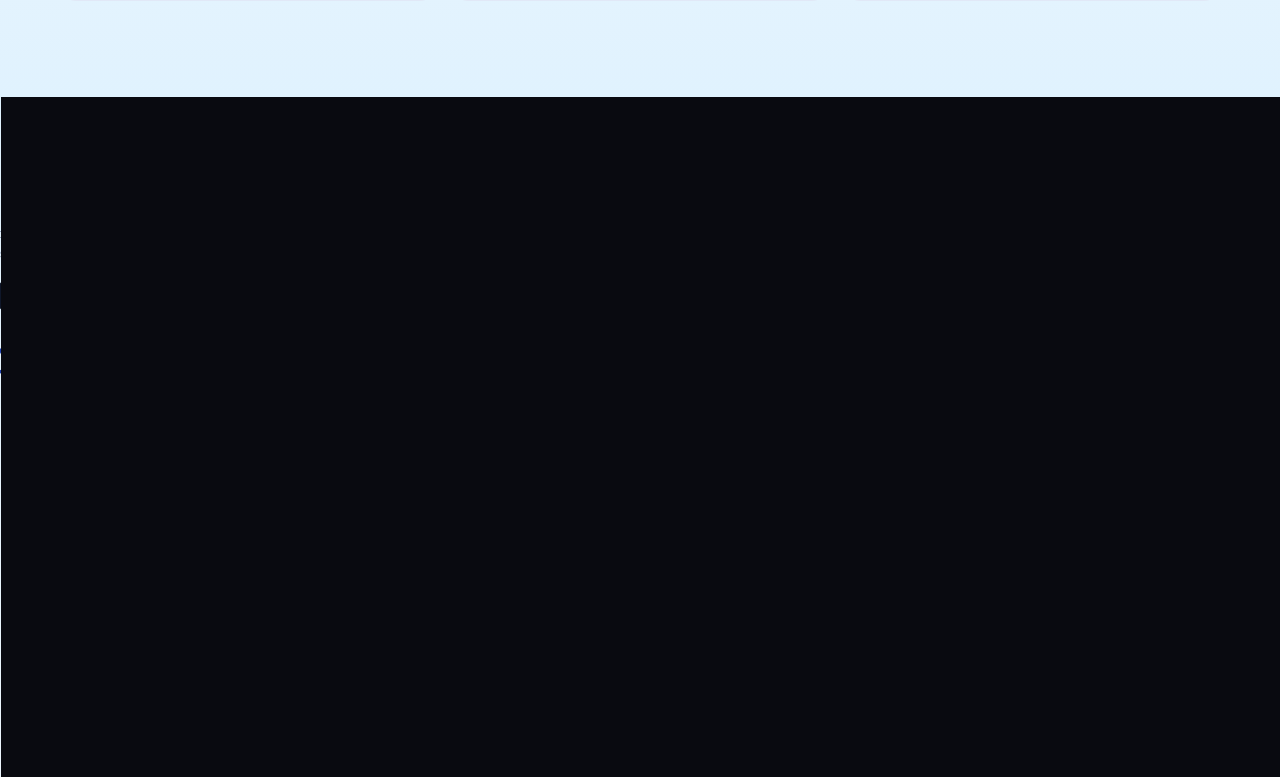
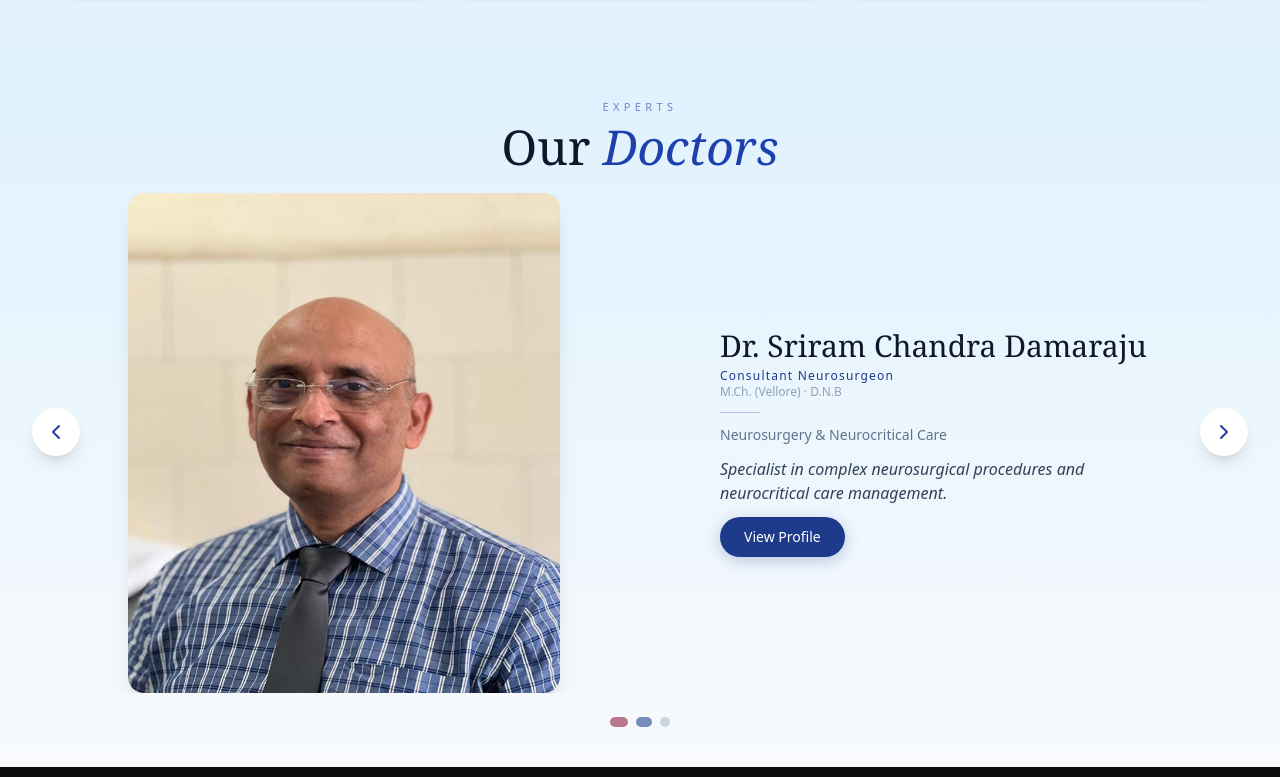
Before and after one commit to Rudr-Praneeth/FREELANCE-DR.PAMELA, a React (Vite) app: page / in a window 1280 px wide. Shown: the part 2003-2780 px from the top of the page. Built offline with nearby package versions, Linux system fonts and the light colour scheme.

Commit message:
UPDATES (#5)

```diff
--- a/src/App.jsx
+++ b/src/App.jsx
@@ -3,15 +3,19 @@ import MainLayout from "./layouts/MainLayout";
 import Home from "./pages/Home";
 import WasteManagement from "./pages/WasteManagement";
 import About from "./pages/About"
+import Contact from "./pages/Contact"
+import ScrollToTop from "./utils/ScrollToTop";
 
 const App = () => {
   return (
     <BrowserRouter>
+        <ScrollToTop />
       <Routes>
         <Route element={<MainLayout />}>
           <Route path="/" element={<Home />} />
           <Route path="/biomedical-waste" element={<WasteManagement />} />
           <Route path="/about" element={<About />} />
+          <Route path="/contact" element={<Contact />} />
         </Route>
       </Routes>
     </BrowserRouter>
--- a/src/components/Doctors.jsx
+++ b/src/components/Doctors.jsx
@@ -1,62 +1,92 @@
 import { useRef, useEffect, useState } from "react";
 import gsap from "gsap";
-import { ScrollTrigger } from "gsap/ScrollTrigger";
-
-gsap.registerPlugin(ScrollTrigger);
+import { FiChevronLeft, FiChevronRight } from "react-icons/fi";
 
 export default function TestimonialSlider({ data }) {
-  const sectionRef = useRef(null);
-  const sliderRef = useRef(null);
+  const trackRef = useRef(null);
   const modalRef = useRef(null);
   const overlayRef = useRef(null);
   const modalContentRef = useRef(null);
+  const autoRef = useRef(null);
+  const animating = useRef(false);
+
+  const startX = useRef(0);
+  const endX = useRef(0);
 
   const [activeDoctor, setActiveDoctor] = useState(null);
-  const [currentIndex, setCurrentIndex] = useState(0);
+  const [index, setIndex] = useState(data.length);
+  const [hovering, setHovering] = useState(false);
+  const currentIndex = index % data.length;
+
+  const loopData = [...data, ...data, ...data];
+
+  const slide = (dir) => {
+    clearInterval(autoRef.current);
+    if (animating.current) return;
+    animating.current = true;
+
+    const next = index + dir;
+
+    gsap.to(trackRef.current, {
+  x: `-${next * 100}vw`,
+  duration: 1.1,
+  ease: "expo.inOut",
+  force3D: true,
+  onStart: () => {
+    gsap.set(trackRef.current, { willChange: "transform" });
+  },
+  onComplete: () => {
+    let finalIndex = next;
+
+    if (next >= data.length * 2) {
+      finalIndex = data.length;
+    }
+
+    if (next < data.length) {
+      finalIndex = data.length * 2 - 1;
+    }
+
+    if (finalIndex !== next) {
+      gsap.set(trackRef.current, {
+        x: `-${finalIndex * 100}vw`,
+      });
+    }
+
+    setIndex(finalIndex);
+    animating.current = false;
+
+    gsap.set(trackRef.current, { willChange: "auto" });
+  },
+});
+  };
 
   useEffect(() => {
-    if (!data.length) return;
+    gsap.set(trackRef.current, {
+      x: `-${index * 100}vw`,
+    });
+  }, []);
 
-    const ctx = gsap.context(() => {
-      const totalSlides = data.length;
+  useEffect(() => {
+    if (activeDoctor) return;
+    autoRef.current = setInterval(() => slide(1), 5000);
+    return () => clearInterval(autoRef.current);
+  }, [hovering, index, activeDoctor]);
 
-      gsap.to(sliderRef.current, {
-        x: () => -(sliderRef.current.scrollWidth - window.innerWidth),
-        ease: "none",
-        scrollTrigger: {
-          trigger: sectionRef.current,
-          start: "top+=100 top",
-          end: () => `+=${window.innerWidth * totalSlides}`,
-          scrub: 1,
-          pin: true,
-          anticipatePin: 1,
-          // markers: true,
-          invalidateOnRefresh: true,
-          onUpdate: (self) => {
-            const idx = Math.round(self.progress * (totalSlides - 1));
-            setCurrentIndex(idx);
-          },
-        },
-      });
+  const handleTouchStart = (e) => {
+    startX.current = e.touches[0].clientX;
+  };
 
-      Array.from(sliderRef.current.children).forEach((slide) => {
-        gsap.fromTo(
-          slide.querySelectorAll(".reveal-item"),
-          { opacity: 0, y: 28 },
-          {
-            opacity: 1,
-            y: 0,
-            duration: 0.9,
-            stagger: 0.12,
-            ease: "power3.out",
-            scrollTrigger: { trigger: sectionRef.current, start: "top 85%" },
-          },
-        );
-      });
-    }, sectionRef);
+  const handleTouchMove = (e) => {
+    endX.current = e.touches[0].clientX;
+  };
 
-    return () => ctx.revert();
-  }, [data.length]);
+  const handleTouchEnd = () => {
+    const diff = startX.current - endX.current;
+    if (Math.abs(diff) > 50) {
+      if (diff > 0) slide(1);
+      else slide(-1);
+    }
+  };
 
   const openModal = (doctor) => setActiveDoctor(doctor);
 
@@ -66,15 +96,17 @@ export default function TestimonialSlider({ data }) {
 
     gsap.set(overlayRef.current, { opacity: 0 });
     gsap.set(modalRef.current, { y: "100%", opacity: 0 });
+
     gsap.to(overlayRef.current, {
       opacity: 1,
       duration: 0.4,
       ease: "power2.out",
     });
+
     gsap.to(modalRef.current, {
       y: "0%",
       opacity: 1,
-      duration: 0.7,
+      duration: 0.6,
       ease: "power4.out",
     });
 
@@ -86,13 +118,14 @@ export default function TestimonialSlider({ data }) {
         {
           opacity: 1,
           y: 0,
-          duration: 0.6,
-          stagger: 0.09,
+          duration: 0.5,
+          stagger: 0.07,
           ease: "power3.out",
-          delay: 0.3,
+          delay: 0.2,
         },
       );
     }
+
     return () => {
       document.body.style.overflow = "auto";
     };
@@ -102,12 +135,12 @@ export default function TestimonialSlider({ data }) {
     gsap.to(modalRef.current, {
       y: "100%",
       opacity: 0,
-      duration: 0.5,
+      duration: 0.45,
       ease: "power4.in",
     });
     gsap.to(overlayRef.current, {
       opacity: 0,
-      duration: 0.35,
+      duration: 0.3,
       delay: 0.1,
       onComplete: () => {
         document.body.style.overflow = "auto";
@@ -120,179 +153,129 @@ export default function TestimonialSlider({ data }) {
 
   return (
     <>
-      <style>{`
-        @import url('https://fonts.googleapis.com/css2?family=Cormorant+Garamond:ital,wght@0,300;0,400;0,500;0,600;1,300;1,400;1,500&family=DM+Sans:wght@300;400;500&display=swap');
-        .font-display { font-family: 'Cormorant Garamond', serif; }
-        .font-body { font-family: 'DM Sans', sans-serif; }
-        .slide-track { will-change: transform; }
-        .card-image-wrap { position: relative; overflow: hidden; border-radius: 20px; }
-        .card-image-wrap::after { content: ''; position: absolute; inset: 0; background: linear-gradient(160deg, transparent 40%, rgba(15,23,42,0.18) 100%); border-radius: 20px; }
-        .card-image-wrap img { transition: transform 0.8s ease; }
-        .card-image-wrap:hover img { transform: scale(1.04); }
-        .know-more-btn { position: relative; overflow: hidden; letter-spacing: 0.08em; }
-        .dot-indicator { transition: all 0.4s ease; }
-        .modal-bg-pattern { position: absolute; inset: 0; opacity: 0.025; background-image: radial-gradient(circle, currentColor 1px, transparent 1px); background-size: 28px 28px; pointer-events: none; }
-        .credential-chip { display: inline-flex; align-items: center; padding: 6px 14px; border-radius: 999px; font-size: 13px; line-height: 1.5; }
-        .modal-scroll::-webkit-scrollbar { width: 4px; }
-        .modal-scroll::-webkit-scrollbar-track { background: transparent; }
-        .modal-scroll::-webkit-scrollbar-thumb { background: #e2e8f0; border-radius: 999px; }
-      `}</style>
-
-      <section
-        ref={sectionRef}
-        className="relative overflow-hidden font-body bg-gradient-to-t from-[#F8FAFC] to-[#E0F2FE] py-8"
-        style={{ minHeight: "100vh" }}
-        id="doctors"
-      >
-        <div
-          className="flex flex-col items-center text-center px-4"
-          style={{
-            paddingTop: "clamp(80px, 12vh, 120px)",
-            paddingBottom: "clamp(24px, 4vh, 40px)",
-          }}
-        >
-          <span className="font-body text-[10px] tracking-[0.55em] text-slate-400 uppercase font-medium">
-            Our Professionals
-          </span>
-          <h2 className=" text-4xl md:text-5xl font-serif text-[#0F172A] leading-tight">
+      <section className="relative overflow-hidden font-body bg-gradient-to-b from-[#E0F2FE] to-[#F8FAFC] pb-10">
+        <div className="flex flex-col items-center text-center px-4 mb-4">
+          <div className="flex flex-col items-center">
+            <p className="text-[11px] tracking-[0.4em] uppercase text-[#1E40AF]/60">
+              EXPERTS
+            </p>
+          </div>
+          <h2 className="text-4xl md:text-5xl font-serif text-[#0F172A] leading-tight">
             Our <span className="italic text-[#1E40AF]">Doctors</span>
           </h2>
         </div>
 
+        <button
+          onClick={() => slide(-1)}
+          className="hidden md:flex absolute left-8 top-1/2 -translate-y-1/2 z-30 w-12 h-12 rounded-full bg-white shadow-lg items-center justify-center hover:scale-110 transition"
+        >
+          <FiChevronLeft size={24} className="text-[#1E40AF]" />
+        </button>
+
+        <button
+          onClick={() => slide(1)}
+          className="hidden md:flex absolute right-8 top-1/2 -translate-y-1/2 z-30 w-12 h-12 rounded-full bg-white shadow-lg items-center justify-center hover:scale-110 transition"
+        >
+          <FiChevronRight size={24} className="text-[#1E40AF]" />
+        </button>
+
         <div
-          ref={sliderRef}
-          className="slide-track flex"
-          style={{ width: `${data.length * 100}vw` }}
+          className="overflow-hidden"
+          onMouseEnter={() => setHovering(true)}
+          onMouseLeave={() => setHovering(false)}
+          onTouchStart={handleTouchStart}
+          onTouchMove={handleTouchMove}
+          onTouchEnd={handleTouchEnd}
         >
-          {data.map((item, i) => (
+          <div
+            ref={trackRef}
+            className="flex"
+            style={{ width: `${loopData.length * 100}vw` }}
+          >
+            {loopData.map((item, i) => (
               <div
                 key={i}
                 className="flex items-center justify-center"
-              style={{ width: "100vw", padding: "0 5vw" }}
+                style={{ width: "100vw", padding: "0" }}
               >
-              <div className="grid grid-cols-1 md:grid-cols-2 gap-10 md:gap-16 items-center w-full max-w-6xl mx-auto">
-                <div
-                  className="reveal-item card-image-wrap mx-auto md:mx-0"
-                  style={{
-                    width: "min(320px, 80vw)",
-                    height: "min(400px, 65vw)",
-                  }}
-                >
+                <div className="grid grid-cols-1 md:grid-cols-2 gap-12 sm:gap-40 items-center w-full max-w-5xl mx-auto">
+                  <div className="w-full h-[400px] md:h-[480px] lg:h-[500px] rounded-2xl overflow-hidden shadow-xl">
                     <img
                       src={item.image}
                       alt={item.name}
-                    className="w-full h-full object-cover"
-                    style={{ borderRadius: "20px" }}
+                      className="w-full h-full object-cover transition-transform duration-[1200ms] ease-[cubic-bezier(0.22,1,0.36,1)]"
+                      style={{
+                        transform: i === index ? "scale(1.05)" : "scale(1)",
+                      }}
                     />
-                  <div
-                    style={{
-                      position: "absolute",
-                      bottom: 16,
-                      left: 16,
-                      zIndex: 2,
-                      background: "rgba(255,255,255,0.92)",
-                      backdropFilter: "blur(8px)",
-                      borderRadius: "12px",
-                      padding: "7px 14px",
-                    }}
-                  >
-                    <span
-                      className="font-body text-xs font-medium"
-                      style={{ color: item.color, letterSpacing: "0.08em" }}
-                    >
-                      {item.tag}
-                    </span>
-                  </div>
                   </div>
 
-                <div className="text-center md:text-left space-y-4">
-                  <div className="reveal-item">
-                    <h2 className="font-display text-3xl md:text-4xl text-slate-800 leading-tight">
+                  <div className="space-y-3 text-center md:text-left">
+                    <div>
+                      <h2 className="text-2xl md:text-3xl font-serif text-[#0F172A]">
                         {item.name}
                       </h2>
                       <p
-                      className="font-body text-sm font-medium mt-1"
-                      style={{ color: item.color, letterSpacing: "0.1em" }}
+                        className="text-xs mt-1 tracking-widest"
+                        style={{ color: item.color }}
                       >
                         {item.role}
                       </p>
-                    <p className="font-body text-xs text-slate-400 mt-0.5 tracking-wide">
-                      {item.degrees}
-                    </p>
+                      <p className="text-xs text-slate-400">{item.degrees}</p>
                     </div>
 
                     <div
-                    className="reveal-item h-px w-12 mx-auto md:mx-0"
+                      className="h-px w-10 mx-auto md:mx-0"
                       style={{ background: item.color, opacity: 0.3 }}
                     />
 
-                  <div className="reveal-item">
-                    <p className="text-sm text-slate-500">{item.specialty}</p>
-                  </div>
+                    <p className="text-sm text-slate-500 line-clamp-2">
+                      {item.specialty}
+                    </p>
 
-                  <div className="reveal-item relative pl-5 md:pl-6">
-                    <span
-                      className="font-display absolute -left-1 top-0 text-5xl leading-none"
-                      style={{ color: item.color, opacity: 0.2 }}
-                    >
-                      "
-                    </span>
-                    <p className="font-display text-lg md:text-xl text-slate-700 leading-relaxed italic">
+                    <p className="italic text-base text-slate-700 line-clamp-3">
                       {item.bio}
                     </p>
-                  </div>
 
-                  <div className="reveal-item pt-2">
                     <button
                       onClick={() => openModal(item)}
-                      className="relative know-more-btn font-body text-sm font-medium px-7 py-3 rounded-full transition-all duration-300 overflow-hidden group"
+                      className="px-6 py-2.5 rounded-full text-white text-sm"
                       style={{
                         background: item.color,
-                        color: "#fff",
-                        border: "none",
-                        cursor: "pointer",
-                        boxShadow: `0 4px 20px ${item.color}40`,
+                        boxShadow: `0 4px 16px ${item.color}40`,
                       }}
                     >
-                      <span className="relative z-10 transition-transform duration-300 group-hover:translate-y-[-2px]">
-                        View Full Profile
-                      </span>
-                      <span
-                        className="absolute inset-0 rounded-full opacity-0 group-hover:opacity-100 transition-opacity duration-300"
-                        style={{
-                          background: `linear-gradient(120deg, ${item.color} 0%, #ffffff33 50%, ${item.color} 100%)`,
-                        }}
-                      ></span>
-                      <span
-                        className="absolute inset-0 rounded-full transition-transform duration-500 scale-0 group-hover:scale-110"
-                        style={{
-                          border: `2px solid ${item.color}`,
-                        }}
-                      ></span>
+                      View Profile
                     </button>
-                  </div>
                   </div>
                 </div>
               </div>
             ))}
           </div>
-
-        <div className="absolute bottom-6 left-1/2 -translate-x-1/2 flex gap-2 z-10">
-          {data.map((item, i) => (
-            <div
+        </div>
+        <div className="flex justify-center mt-6 gap-2">
+          {data.map((_, i) => (
+            <button
               key={i}
-              className="dot-indicator rounded-full"
-              style={{
-                width: currentIndex === i ? 24 : 8,
-                height: 8,
-                background:
-                  currentIndex === i ? data[currentIndex]?.color : "#CBD5E1",
+              onClick={() => {
+                if (animating.current) return;
+                setIndex(data.length + i);
+                gsap.to(trackRef.current, {
+                  x: `-${(data.length + i) * 100}vw`,
+                  duration: 0.8,
+                  ease: "expo.inOut",
+                });
               }}
+              className={`h-2.5 rounded-full transition-all duration-300 ${
+                i === currentIndex ? "w-6" : "w-2.5 bg-slate-300"
+              }`}
+              style={
+                i === currentIndex ? { backgroundColor: data[i].color } : {}
+              }
             />
           ))}
         </div>
       </section>
-
       {activeDoctor && (
         <div
           ref={overlayRef}
@@ -319,9 +302,9 @@ export default function TestimonialSlider({ data }) {
 
             <div
               ref={modalContentRef}
-              className="modal-scroll h-full overflow-y-auto pt-20 md:pt-14"
+              className="modal-scroll h-full overflow-y-auto pt-14 md:pt-10"
             >
-              <div className="max-w-5xl mx-auto px-8 md:px-14 pt-14 pb-24 space-y-10">
+              <div className="max-w-5xl mx-auto px-6 md:px-10 pt-8 pb-16 space-y-6">
                 <div className="modal-reveal flex items-start justify-between">
                   <div>
                     <span
@@ -333,7 +316,7 @@ export default function TestimonialSlider({ data }) {
                     >
                       {activeDoctor.tag}
                     </span>
-                    <h2 className="font-display text-3xl md:text-4xl text-slate-800 leading-tight mt-4">
+                    <h2 className="font-display text-2xl md:text-3xl text-slate-800 leading-tight mt-3">
                       {activeDoctor.name}
                     </h2>
                     <p
@@ -366,7 +349,7 @@ export default function TestimonialSlider({ data }) {
 
                 <div className="modal-reveal grid grid-cols-1 sm:grid-cols-2 gap-3">
                   <div
-                    className="rounded-2xl p-6"
+                    className="rounded-xl p-4"
                     style={{ background: activeDoctor.accent + "80" }}
                   >
                     <p className="font-body text-xs text-slate-400 uppercase tracking-widest mb-2">
@@ -377,7 +360,7 @@ export default function TestimonialSlider({ data }) {
                     </p>
                   </div>
                   <div
-                    className="rounded-2xl p-6"
+                    className="rounded-xl p-4"
                     style={{ background: activeDoctor.accent + "80" }}
                   >
                     <p className="font-body text-xs text-slate-400 uppercase tracking-widest mb-2">
@@ -397,7 +380,7 @@ export default function TestimonialSlider({ data }) {
                     {activeDoctor.credentials.map((c, i) => (
                       <span
                         key={i}
-                        className="credential-chip font-body"
+                        className="credential-chip font-body p-1"
                         style={{
                           background: activeDoctor.accent,
                           color: activeDoctor.color,
--- a/src/components/NavBar.jsx
+++ b/src/components/NavBar.jsx
@@ -77,7 +77,7 @@ const NavBar = () => {
         <div className="hidden lg:block">
           <HashLink
             smooth
-            to="/#contact"
+            to="/contact"
             className="group relative h-10 w-32 overflow-hidden rounded-full border border-[#1E40AF]/20 bg-transparent text-[11px] uppercase tracking-widest font-bold text-[#1E40AF] transition-all duration-500 hover:border-[#0EA5A4] hover:shadow-[0_0_20px_rgba(14,165,164,0.2)] flex items-center justify-center"
           >
             <div className="relative flex items-center justify-center w-full h-full transition-transform duration-300 group-hover:-translate-x-2">
--- a/src/pages/Home.jsx
+++ b/src/pages/Home.jsx
@@ -1,4 +1,3 @@
-import React, {useEffect, useLayoutEffect} from "react";
 import Hero from "../components/Hero";
 import Stats from "../components/Stats";
 import Services from "../components/Services";
@@ -6,8 +5,9 @@ import Doctors from "../components/Doctors";
 import Contact from "../components/Contact";
 import ScrollToTop from "../utils/ScrollToTop"
 
+
+
 const Home = () => {
-
   const doctorData = [
     {
       name: "Dr. D. Pushpalatha",
@@ -59,7 +59,7 @@ const Home = () => {
       tag: "Rehabilitation",
       credentials: [
         "B.P.T., Christian Medical College, Vellore",
-        "M.Sc. Neurophysiotherapy, University of East London (1997)",
+        "M.Sc. Neurophysiotherapy, University of East London",
         "Certificate in Neurological Rehabilitation, University of Newcastle, UK",
       ],
       narrative: `Pamela Narayan holds a Bachelor in Physiotherapy from Christian Medical College, Vellore  one of India's foremost medical institutions. She went on to complete her M.Sc. in Neurophysiotherapy from the University of East London in 1997, bringing international rigour to her practice.`,
```
Also changed, not shown: src/pages/About.jsx (+1 -18 lines), src/pages/Contact.jsx (added, +186 -0 lines). Lines whose indentation alone changed are shown as unchanged.
